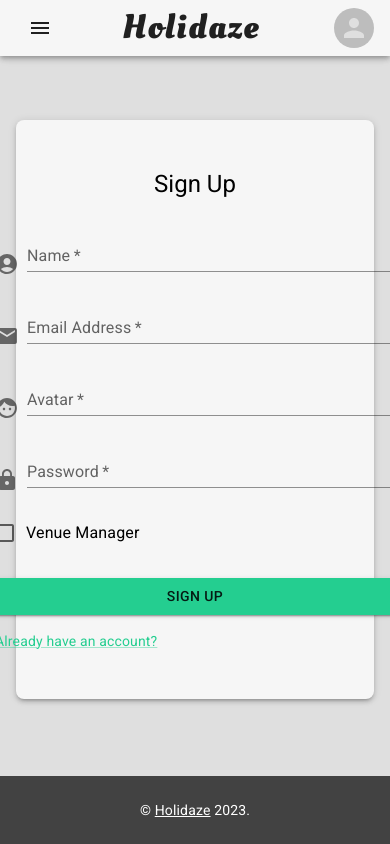
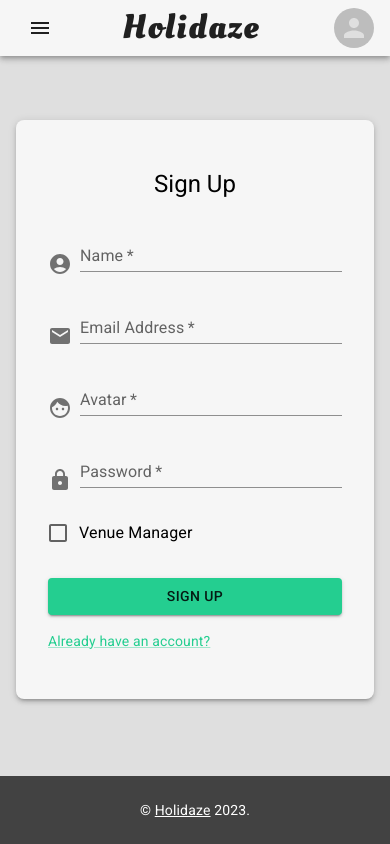
Before and after one commit to ImBenni/exam-holidaze, a React (Create React App) app: page /signup in a window 390 px wide. Built offline with nearby package versions, Linux system fonts and the light colour scheme.

Commit message:
Made Login/Register mobile responsive

```diff
--- a/src/Components/Auth/Login/Login.jsx
+++ b/src/Components/Auth/Login/Login.jsx
@@ -100,7 +100,7 @@
             Invalid Email or Password!
           </Alert>
         )}
-        <Box component="form" onSubmit={handleSubmit} noValidate sx={{ mt: 1, width: 400 }}>
+        <Box component="form" onSubmit={handleSubmit} noValidate sx={{ mt: 1, width: { xs: "100%", sm: 400 } }}>
           <Box sx={{ display: "flex", alignItems: "flex-end" }}>
             <EmailIcon sx={{ color: "action.active", mr: 1, my: 0.5 }} />
             <TextField
@@ -156,15 +156,3 @@
 }
 
 export default Login;
-
-// const handleSubmit = async (e) => {
-//   e.preventDefault();
-//   try {
-//     const registered = await registerUser(formData);
-//     if (registered) {
-//       navigate("/login");
-//     }
-//   } catch (error) {
-//     console.error("Error during registration:", error);
-//   }
-// };
--- a/src/Components/Auth/Register/Register.jsx
+++ b/src/Components/Auth/Register/Register.jsx
@@ -127,7 +127,7 @@
           </Alert>
         )}
 
-        <Box component="form" onSubmit={handleSubmit} noValidate sx={{ mt: 1, width: 400 }}>
+        <Box component="form" onSubmit={handleSubmit} noValidate sx={{ mt: 1, width: { xs: "100%", sm: 400 } }}>
           <Box sx={{ display: "flex", alignItems: "flex-end" }}>
             <AccountCircleIcon sx={{ color: "action.active", mr: 1, my: 0.5 }} />
             <TextField
```
